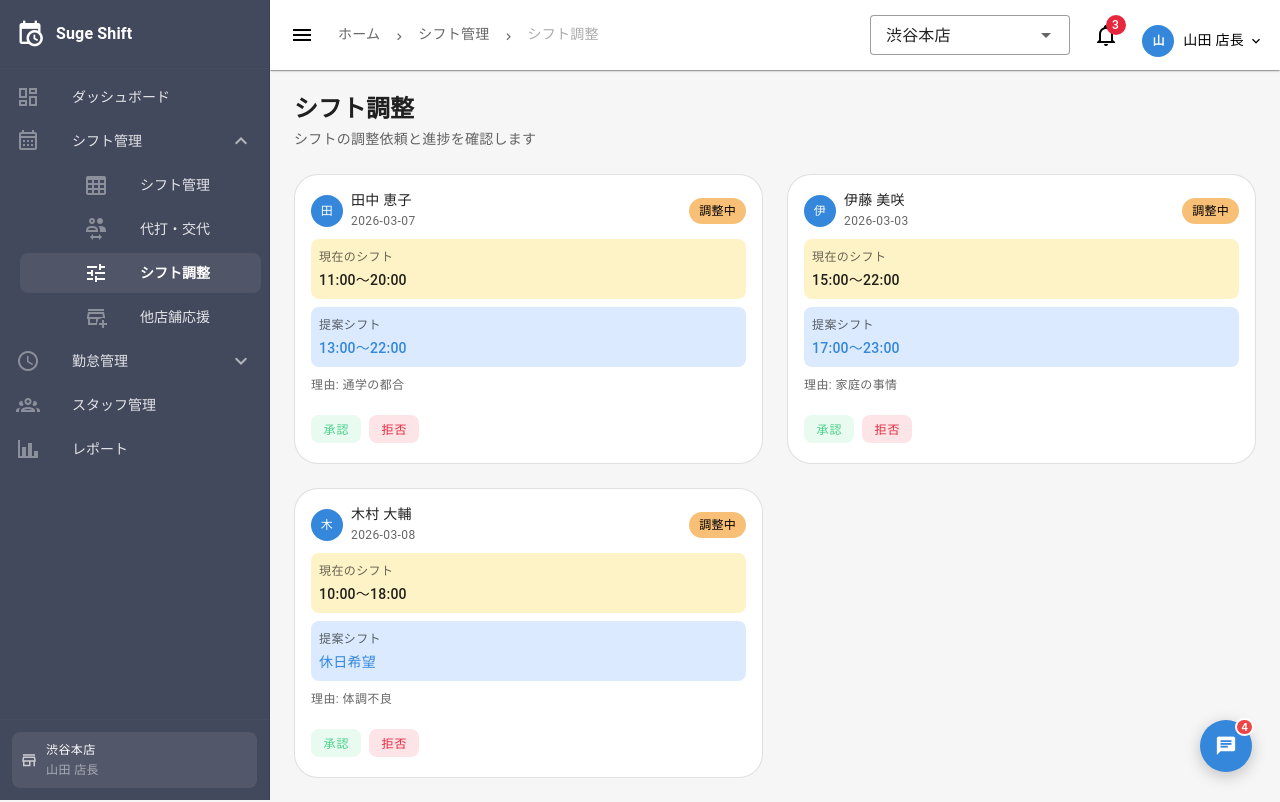
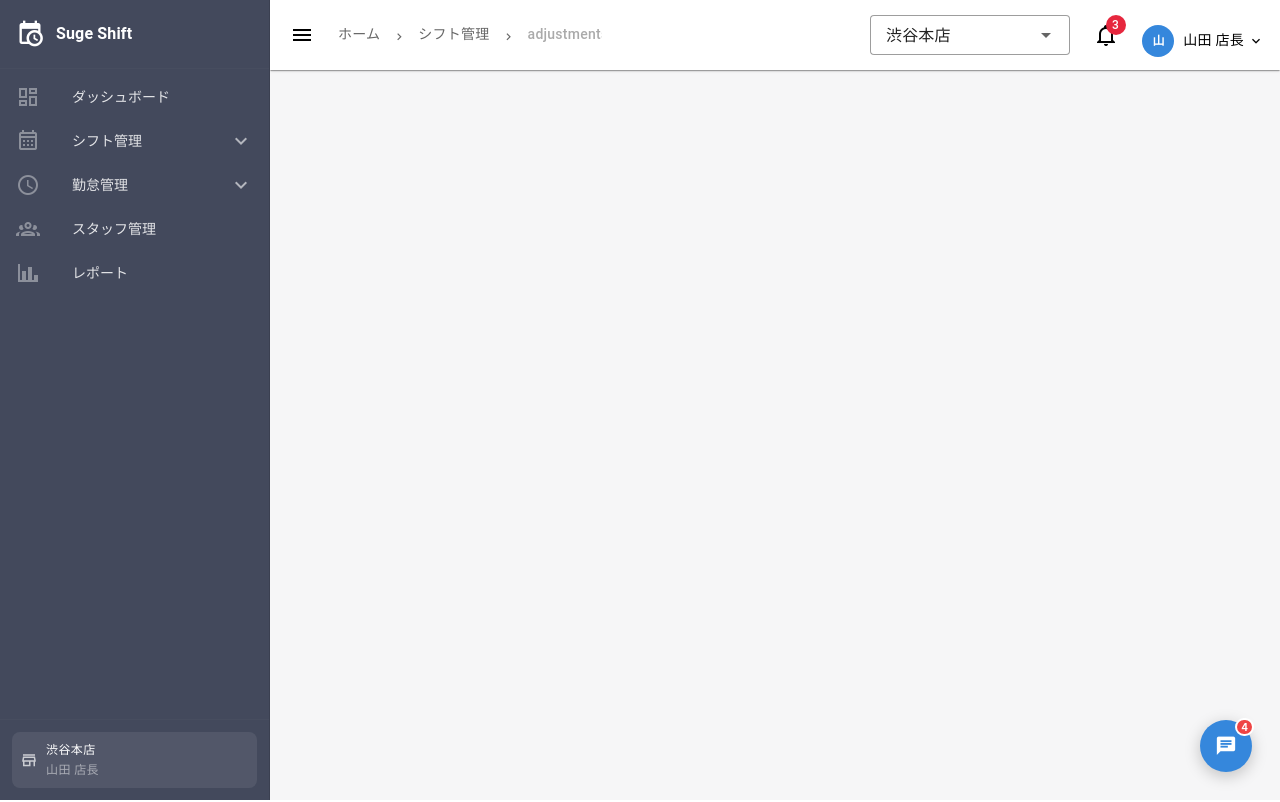
Before and after one commit to tuna318/shift-system-poc, a Nuxt app in the folder aweb/: page /shifts/adjustments in a window 1280 px wide. Built offline with nearby package versions, Linux system fonts and the light colour scheme.

Commit message:
fix: remove unused shift adjustment page

```diff
--- a/aweb/components/layout/AppHeader.vue
+++ b/aweb/components/layout/AppHeader.vue
@@ -130,7 +130,6 @@ const breadcrumbs = computed(() => {
     '/shifts': 'シフト管理',
     '/shifts/board': 'シフトボード',
     '/shifts/substitutions': '代打・交代',
-    '/shifts/adjustments': 'シフト調整',
     '/shifts/cross-shop': '他店舗応援',
     '/attendance': '勤怠管理',
     '/attendance/approval': '勤怠承認',
--- a/aweb/components/layout/AppSidebar.vue
+++ b/aweb/components/layout/AppSidebar.vue
@@ -63,15 +63,6 @@
           to="/shifts/substitutions"
           prepend-icon="mdi-account-switch-outline"
           title="代打・交代"
-          active-color="white"
-          color="rgba(255,255,255,0.6)"
-          rounded="lg"
-          class="sidebar-item ml-3"
-        />
-        <v-list-item
-          to="/shifts/adjustments"
-          prepend-icon="mdi-tune"
-          title="シフト調整"
           active-color="white"
           color="rgba(255,255,255,0.6)"
           rounded="lg"
--- a/aweb/pages/shifts/adjustments.vue
+++ /dev/null
@@ -1,78 +0,0 @@
-<template>
-  <div>
-    <div class="d-flex align-center justify-space-between mb-6">
-      <div>
-        <h1 class="text-h5 font-weight-bold">シフト調整</h1>
-        <p class="text-body-2 text-medium-emphasis mt-1">シフトの調整依頼と進捗を確認します</p>
-      </div>
-    </div>
-
-    <v-row>
-      <v-col
-        v-for="item in adjustments"
-        :key="item.id"
-        cols="12" md="6"
-      >
-        <v-card rounded="xl" elevation="0" border>
-          <v-card-text class="pa-4">
-            <div class="d-flex align-center justify-space-between mb-2">
-              <div class="d-flex align-center ga-2">
-                <v-avatar color="primary" size="32">
-                  <span class="text-white text-caption">{{ item.employeeName.charAt(0) }}</span>
-                </v-avatar>
-                <div>
-                  <div class="text-body-2 font-weight-medium">{{ item.employeeName }}</div>
-                  <div class="text-caption text-medium-emphasis">{{ item.date }}</div>
-                </div>
-              </div>
-              <v-chip :color="item.statusColor" size="small" variant="flat">{{ item.statusLabel }}</v-chip>
-            </div>
-            <div class="pa-2 rounded-lg mb-2" style="background: #FEF3C7">
-              <div class="text-caption text-medium-emphasis mb-1">現在のシフト</div>
-              <div class="text-body-2 font-weight-medium">{{ item.currentShift }}</div>
-            </div>
-            <div class="pa-2 rounded-lg" style="background: #DBEAFE">
-              <div class="text-caption text-medium-emphasis mb-1">提案シフト</div>
-              <div class="text-body-2 font-weight-medium text-primary">{{ item.proposedShift }}</div>
-            </div>
-            <p class="text-caption text-medium-emphasis mt-2">理由: {{ item.reason }}</p>
-          </v-card-text>
-          <v-card-actions class="pa-4 pt-0">
-            <v-btn size="small" color="success" variant="tonal" rounded="lg" @click="approve(item.id)">承認</v-btn>
-            <v-btn size="small" color="error" variant="tonal" rounded="lg" @click="reject(item.id)">拒否</v-btn>
-          </v-card-actions>
-        </v-card>
-      </v-col>
-    </v-row>
-
-    <v-snackbar v-model="snackbar.show" location="top center" :color="snackbar.color" rounded="pill" :timeout="2000">
-      {{ snackbar.message }}
-    </v-snackbar>
-  </div>
-</template>
-
-<script setup lang="ts">
-const adjustments = ref([
-  { id: 1, employeeName: '田中 恵子', date: '2026-03-07', currentShift: '11:00〜20:00', proposedShift: '13:00〜22:00', reason: '通学の都合', statusLabel: '調整中', statusColor: 'warning' },
-  { id: 2, employeeName: '伊藤 美咲', date: '2026-03-03', currentShift: '15:00〜22:00', proposedShift: '17:00〜23:00', reason: '家庭の事情', statusLabel: '調整中', statusColor: 'warning' },
-  { id: 3, employeeName: '木村 大輔', date: '2026-03-08', currentShift: '10:00〜18:00', proposedShift: '休日希望', reason: '体調不良', statusLabel: '調整中', statusColor: 'warning' },
-])
-
-const snackbar = reactive({ show: false, message: '', color: 'success' })
-
-function approve(id: number) {
-  const item = adjustments.value.find(a => a.id === id)
-  if (item) { item.statusLabel = '承認済み'; item.statusColor = 'success' }
-  snackbar.message = '調整を承認しました'
-  snackbar.color = 'success'
-  snackbar.show = true
-}
-
-function reject(id: number) {
-  const item = adjustments.value.find(a => a.id === id)
-  if (item) { item.statusLabel = '拒否'; item.statusColor = 'error' }
-  snackbar.message = '調整を拒否しました'
-  snackbar.color = 'error'
-  snackbar.show = true
-}
-</script>
```
